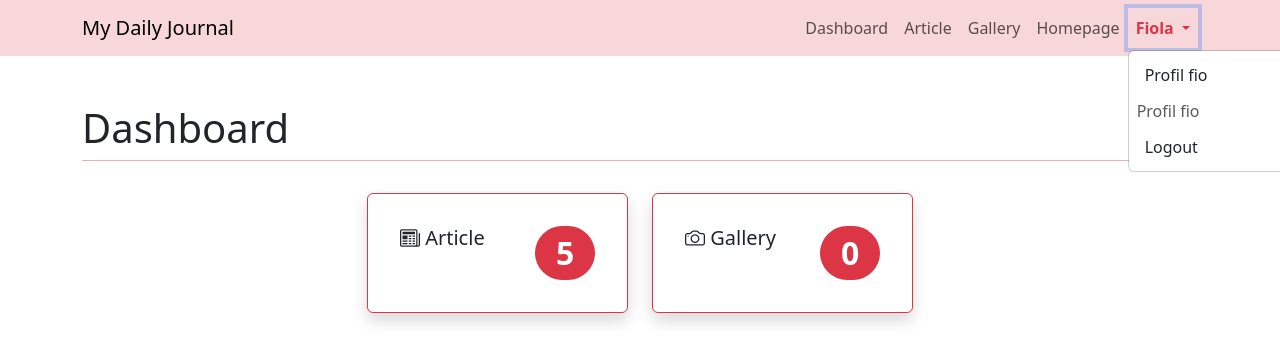
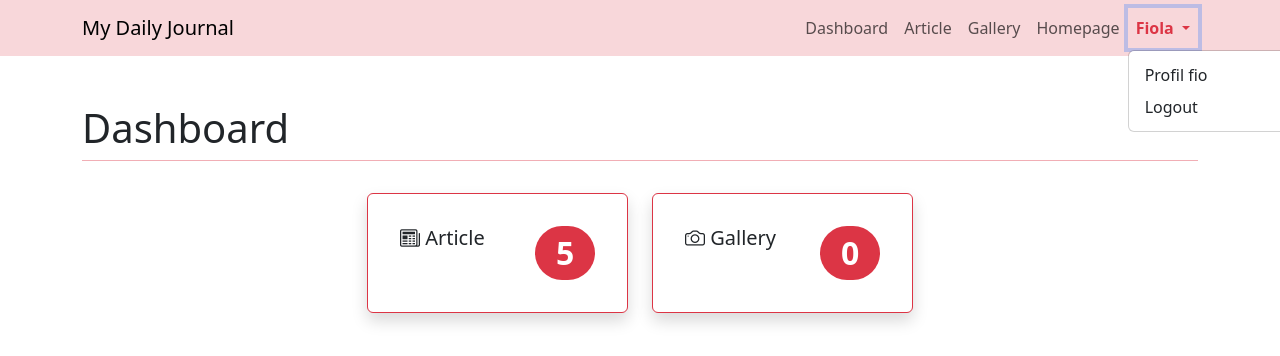
Before and after one commit to Yolaaapm/dailyjournal, a PHP site: page /admin.php in a window 1280 px wide, after a click on "Fiola". Shown: the top 356 px of the page. Run offline with PHP 8.4, Linux system fonts and the light colour scheme; a user stored in the database is signed in; data comes from the database, SQL or seed files in the repository; data that the repository does not hold is empty.

Commit message:
ubah profil

```diff
--- a/admin.php
+++ b/admin.php
@@ -78,10 +78,7 @@ if (!isset($_SESSION['username'])) {
                     <?= $_SESSION['username']?>
                 </a>
                 <ul class="dropdown-menu">
-                    <li><a class="dropdown-item" href="profil.php">Profil fio</a></li>
-                    <li class="nav-item">
-                <a class="nav-link" href="admin.php?page=profil">Profil fio</a>
-            </li>
+                    <li><a class="dropdown-item" href="profil.php" href="admin.php?page=profil">Profil fio</a></li>
                     <li><a class="dropdown-item" href="logout.php">Logout</a></li>
                 </ul>
             </li>
```
